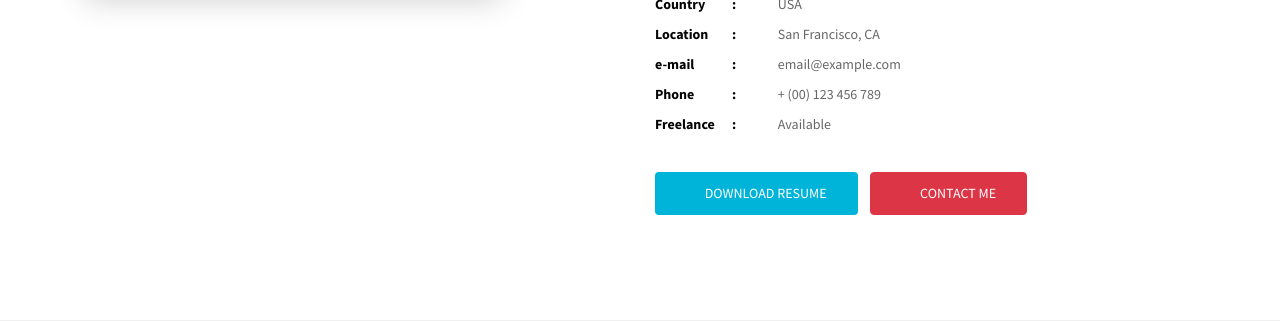
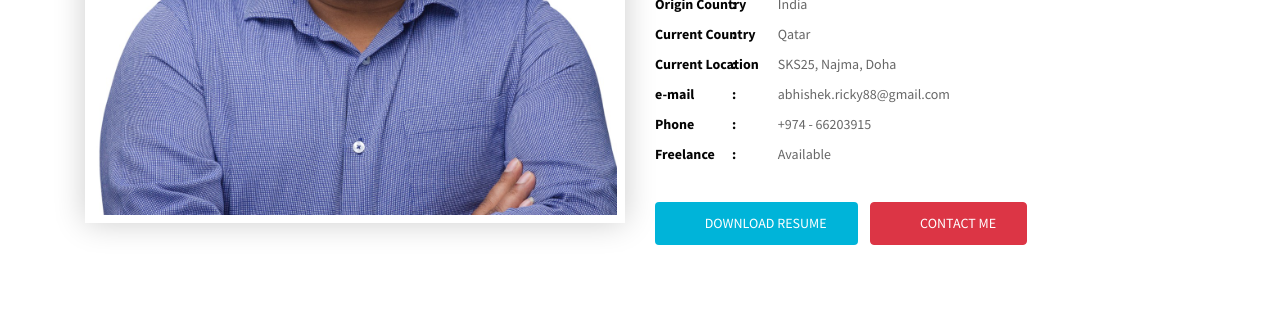
Before and after one commit to Aric123/ignou_pgdis_hybrid, a Flask app: page / in a window 1280 px wide. Shown: the part 1054-1375 px from the top of the page. Run offline with Flask 2, Linux system fonts and the light colour scheme; some libraries are stand-ins or nearby versions; some web fonts are replaced.

Commit message:
image and Name change is theme

```diff
--- a/templates/index.html
+++ b/templates/index.html
@@ -228,7 +228,7 @@
         <div class="row">
           <div class="col-lg-6 col-md-6 col-sm-12 col-xs-12">
             <div class="img-thumb wow fadeInLeft" data-wow-delay="0.3s">
-              <img class="img-fluid" src="static/img/about/aaabhishek.jpg" alt="">
+              <img class="img-fluid" src="static/img/about/abhishek.jpg" alt="">
             </div>
           </div>
           <div class="col-lg-6 col-md-6 col-sm-12 col-xs-12">
@@ -237,13 +237,14 @@
               <p>Est diam venenatis arcu lacus ad. Duis quis eros. Cursus et rutrum eleifend sollicitudin lacinia justo id turpis. Nec convallis integer. Odio eget duis. Nulla aenean et. Blandit varius sollicitudin. Pellentesque leo primis neque urna magnis. Elit ut sollicitudin. Et est a nam dolores eget itaque sagittis et parturient duis est eleifend sociis rutrum odio viverra integer.</p>
               <div class="about-profile">
                 <ul class="admin-profile">
-                  <li><span class="pro-title"> Name </span> <span class="pro-detail">Tom Saulnier</span></li>
-                  <li><span class="pro-title"> Age </span> <span class="pro-detail">25 Years</span></li>
-                  <li><span class="pro-title"> Experience </span> <span class="pro-detail">4 Years</span></li>
-                  <li><span class="pro-title"> Country </span> <span class="pro-detail">USA</span></li>
-                  <li><span class="pro-title"> Location </span> <span class="pro-detail">San Francisco, CA</span></li>
-                  <li><span class="pro-title"> e-mail </span> <span class="pro-detail">email@example.com</span></li>
-                  <li><span class="pro-title"> Phone </span> <span class="pro-detail">+ (00) 123 456 789</span></li>
+                  <li><span class="pro-title"> Name </span> <span class="pro-detail">Abhishek Kumar</span></li>
+                  <li><span class="pro-title"> Age </span> <span class="pro-detail">31 Years</span></li>
+                  <li><span class="pro-title"> Experience </span> <span class="pro-detail">8 Years</span></li>
+                  <li><span class="pro-title"> Origin Country </span> <span class="pro-detail">India</span></li>
+                  <li><span class="pro-title"> Current Country </span> <span class="pro-detail">Qatar</span></li>
+                  <li><span class="pro-title"> Current Location </span> <span class="pro-detail">SKS25, Najma, Doha</span></li>
+                  <li><span class="pro-title"> e-mail </span> <span class="pro-detail">abhishek.ricky88@gmail.com</span></li>
+                  <li><span class="pro-title"> Phone </span> <span class="pro-detail">+974 - 66203915</span></li>
                   <li><span class="pro-title"> Freelance </span> <span class="pro-detail">Available</span></li>
                 </ul>
               </div>
```
